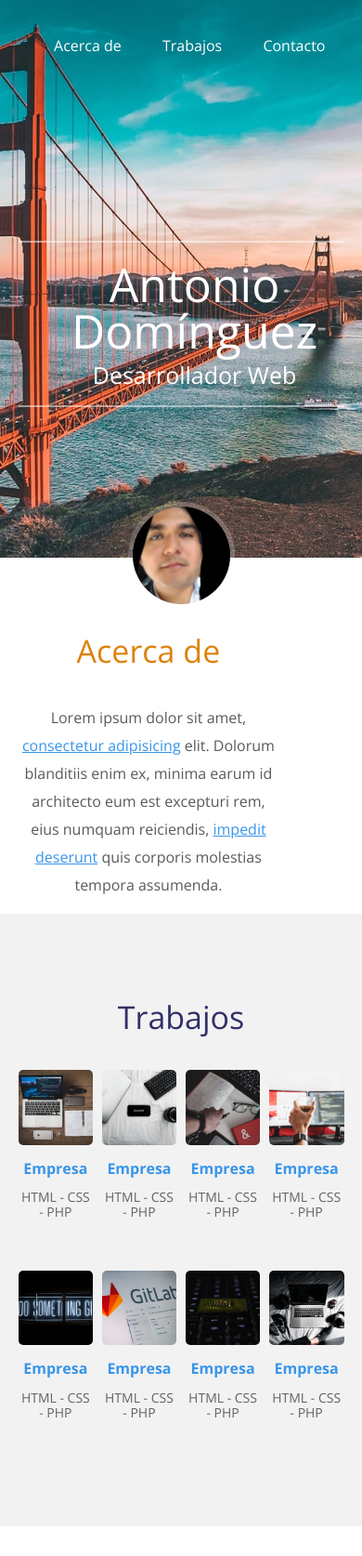
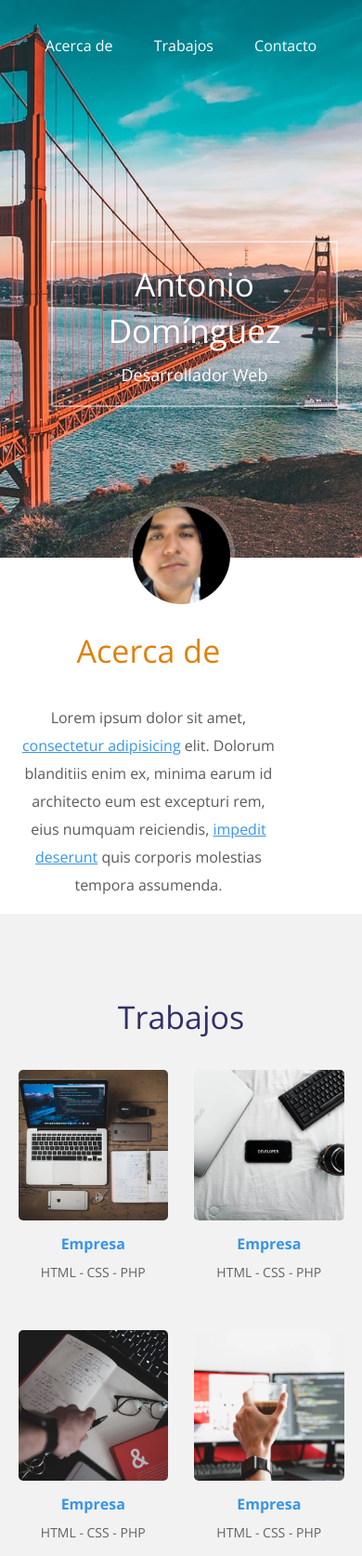
Before and after one commit to adguez/udemy, a plain HTML site: page indexportafolio.html in a window 390 px wide. Shown: the top 1674 px of the page at 93% size. Drawn offline with nearby package versions, Linux system fonts and the light colour scheme.

Commit message:
Se diseña sitio para que sea adaptable

```diff
--- a/css/indexportafolio.css
+++ b/css/indexportafolio.css
@@ -245,7 +245,7 @@ footer .redes-sociales a{
 	padding: 15px 0;
 	border-radius: 3px;
 	font-size: 30px;
-	background: #ccc;
+	/*background: #ccc;*/
 	margin:0 20px;
 }
 footer .redes-sociales .facebook:hover{
@@ -260,3 +260,26 @@ footer .redes-sociales .twitter:hover{
 footer .redes-sociales .youtube:hover{
 	background:#ff0000;
 }
+
+
+/*----- ----- MEDIA QUERIES ----- -----*/
+@media screen and (max-width: 800px){
+	header .menu{
+		text-align: center;
+	}
+	.main .trabajos .contenedor-trabajos .trabajo{
+		width: 46%;
+	}
+}
+@media screen and (max-width: 500px){
+	header .contenedor-texto .texto .nombre{
+		font-size: 35px;
+	}
+	header .contenedor-texto .texto .profesion{
+		font-size: 18px;
+	}
+	footer .redes-sociales .contenedor{
+		flex-wrap: wrap;
+		padding: 20px 0;
+	}
+}
```
